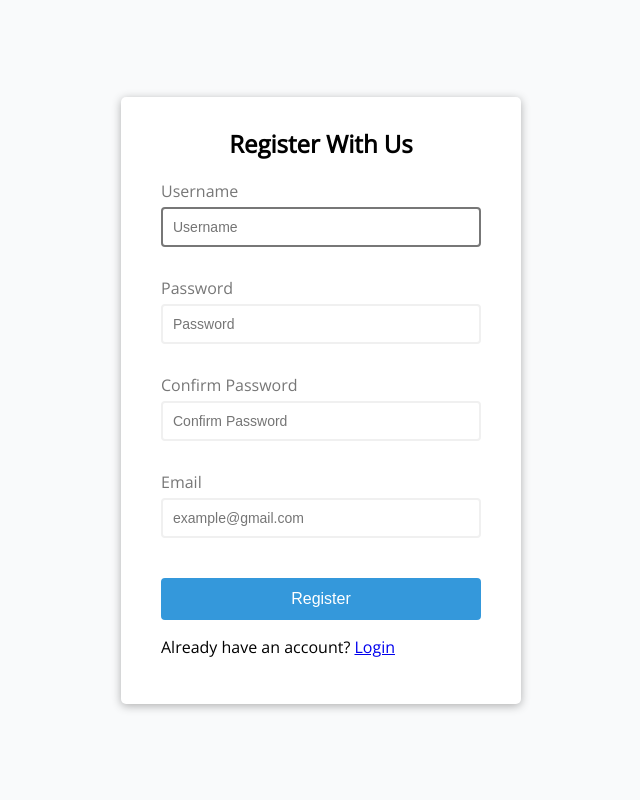
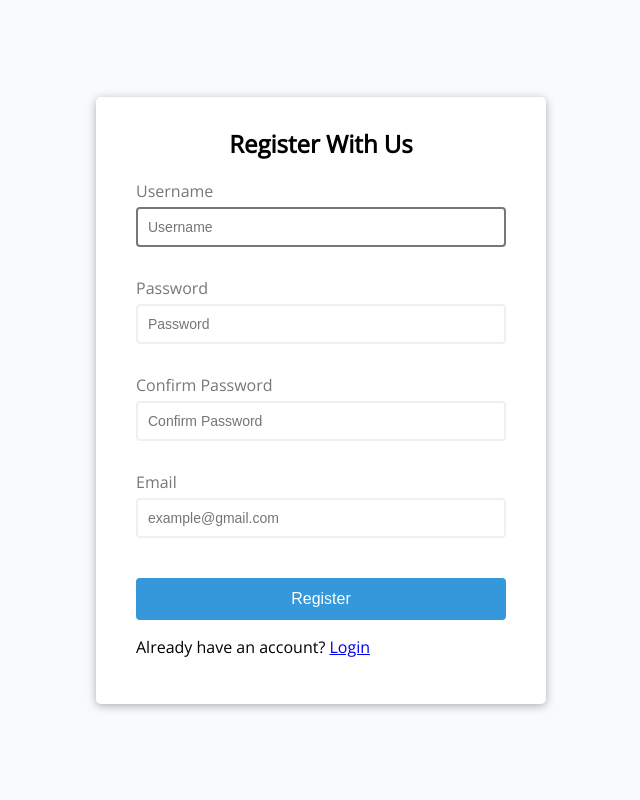
Before and after one commit to bencyrus/django-login, a Django app: page /register/ in a window 1280 px wide. Shown: the whole page, without its empty margins (319-959 px from the left). Run offline with Django 4.2, Linux system fonts and the light colour scheme.

Commit message:
fixed css

```diff
--- a/static/css/style.css
+++ b/static/css/style.css
@@ -15,7 +15,7 @@ body {
   display: flex;
   align-items: center;
   justify-content: center;
-  min-height: 100vh;
+  height: 100vh;
   margin: 0;
 }
 
@@ -24,7 +24,8 @@ body {
   border-radius: 5px;
   box-shadow: 0 2px 10px rgba(0, 0, 0, 0.3);
   width: 100%;
-  max-width: 400px;
+  max-width: 450px;
+  min-height: 600px;
 }
 
 h2 {
```
